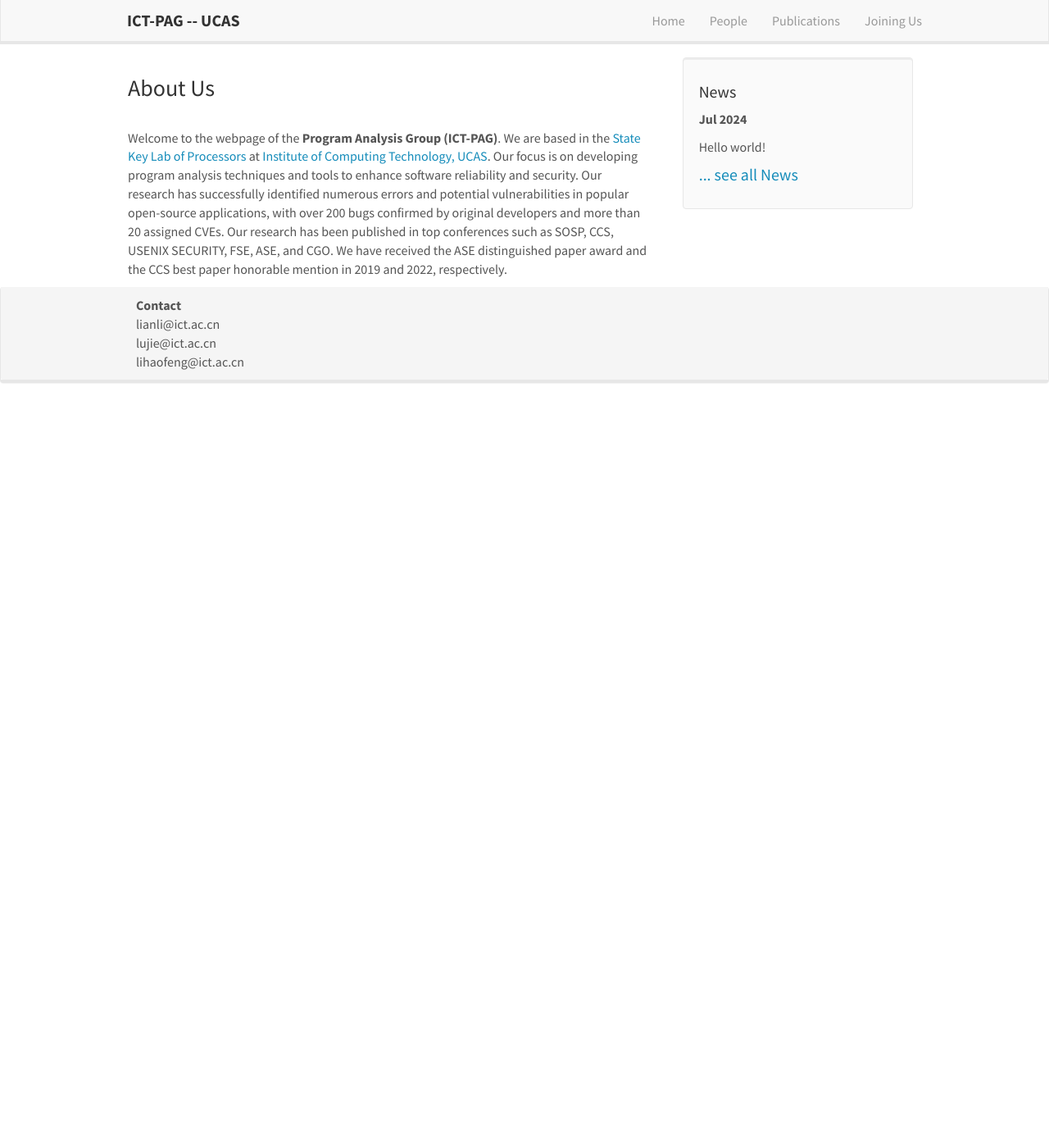
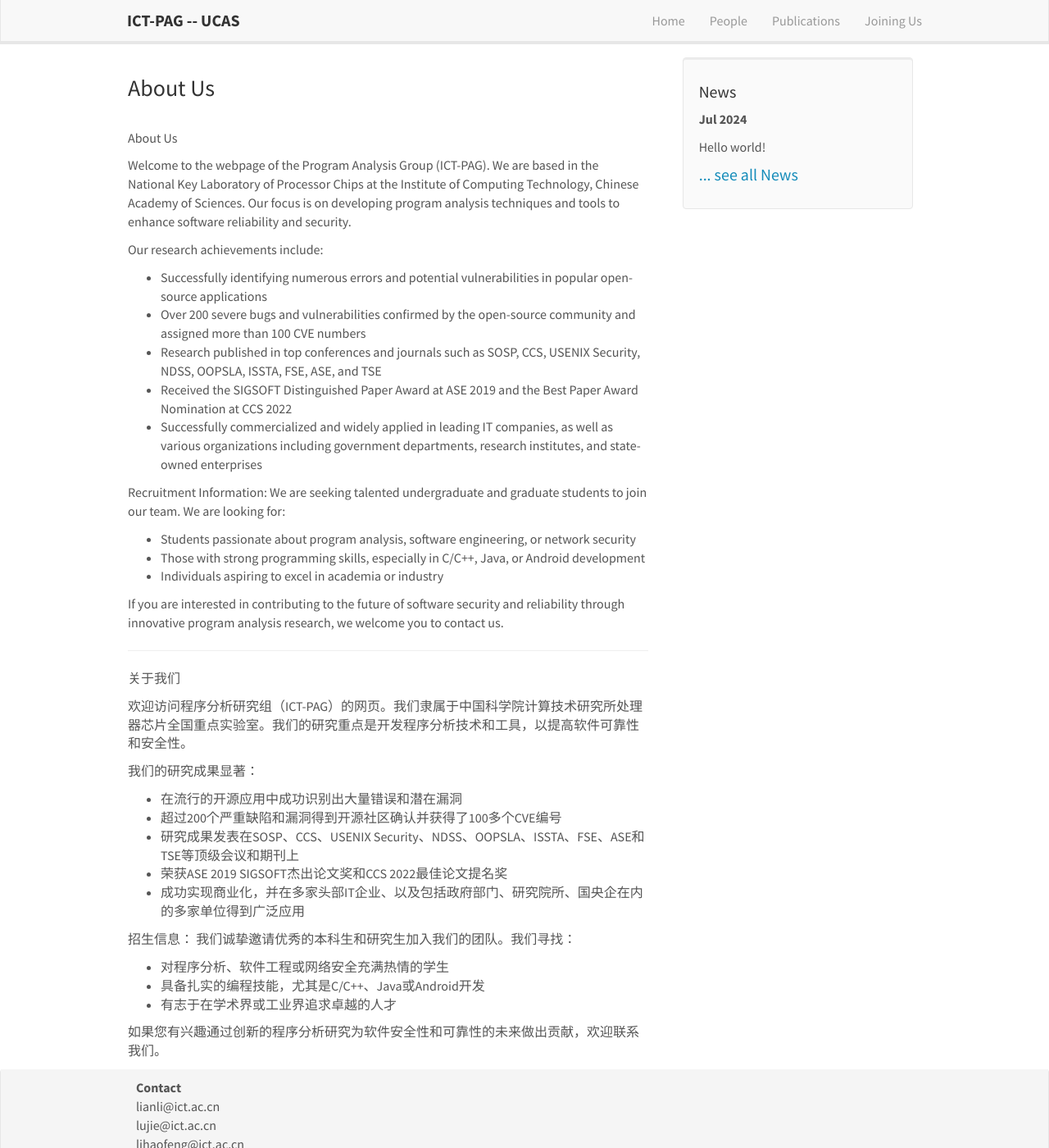
Before and after one commit to ict-pag/ict-pag.github.io, a Jekyll site: the page built from _pages/home.md, in a window 1280 px wide and 1400 px high. Shown: the whole window at 82% size. Built offline with Jekyll 4.4.1, drawn with Linux system fonts in a browser that asks for light colours; nearby versions of some CDN libraries.

Commit message:
Update home.md

```diff
--- a/_pages/home.md
+++ b/_pages/home.md
@@ -6,5 +6,44 @@ sitemap: false
 permalink: /
 ---
 
-Welcome to the webpage of the **Program Analysis Group (ICT-PAG)**. We are based in the [State Key Lab of Processors](https://sklp.ict.ac.cn/) at [Institute of Computing Technology, UCAS](http://english.ict.cas.cn/). Our focus is on developing program analysis techniques and tools to enhance software reliability and security. Our research has successfully identified numerous errors and potential vulnerabilities in popular open-source applications, with over 200 bugs confirmed by original developers and more than 20 assigned CVEs. Our research has been published in top conferences such as SOSP, CCS, USENIX SECURITY, FSE, ASE, and CGO. We have received the ASE distinguished paper award and the CCS best paper honorable mention in 2019 and 2022, respectively.
+About Us
+
+Welcome to the webpage of the Program Analysis Group (ICT-PAG). We are based in the National Key Laboratory of Processor Chips at the Institute of Computing Technology, Chinese Academy of Sciences. Our focus is on developing program analysis techniques and tools to enhance software reliability and security.
+
+Our research achievements include:
+- Successfully identifying numerous errors and potential vulnerabilities in popular open-source applications
+- Over 200 severe bugs and vulnerabilities confirmed by the open-source community and assigned more than 100 CVE numbers
+- Research published in top conferences and journals such as SOSP, CCS, USENIX Security, NDSS, OOPSLA, ISSTA, FSE, ASE, and TSE
+- Received the SIGSOFT Distinguished Paper Award at ASE 2019 and the Best Paper Award Nomination at CCS 2022
+- Successfully commercialized and widely applied in leading IT companies, as well as various organizations including government departments, research institutes, and state-owned enterprises
+
+Recruitment Information:
+We are seeking talented undergraduate and graduate students to join our team. We are looking for:
+- Students passionate about program analysis, software engineering, or network security
+- Those with strong programming skills, especially in C/C++, Java, or Android development
+- Individuals aspiring to excel in academia or industry
+
+If you are interested in contributing to the future of software security and reliability through innovative program analysis research, we welcome you to contact us.
+
+---
+
+关于我们
+
+欢迎访问程序分析研究组（ICT-PAG）的网页。我们隶属于中国科学院计算技术研究所处理器芯片全国重点实验室。我们的研究重点是开发程序分析技术和工具，以提高软件可靠性和安全性。
+
+我们的研究成果显著：
+- 在流行的开源应用中成功识别出大量错误和潜在漏洞
+- 超过200个严重缺陷和漏洞得到开源社区确认并获得了100多个CVE编号
+- 研究成果发表在SOSP、CCS、USENIX Security、NDSS、OOPSLA、ISSTA、FSE、ASE和TSE等顶级会议和期刊上
+- 荣获ASE 2019 SIGSOFT杰出论文奖和CCS 2022最佳论文提名奖
+- 成功实现商业化，并在多家头部IT企业、以及包括政府部门、研究院所、国央企在内的多家单位得到广泛应用
+
+招生信息：
+我们诚挚邀请优秀的本科生和研究生加入我们的团队。我们寻找：
+- 对程序分析、软件工程或网络安全充满热情的学生
+- 具备扎实的编程技能，尤其是C/C++、Java或Android开发
+- 有志于在学术界或工业界追求卓越的人才
+
+如果您有兴趣通过创新的程序分析研究为软件安全性和可靠性的未来做出贡献，欢迎联系我们。
+
 <!-- - **Program Analysis**, -->
```
